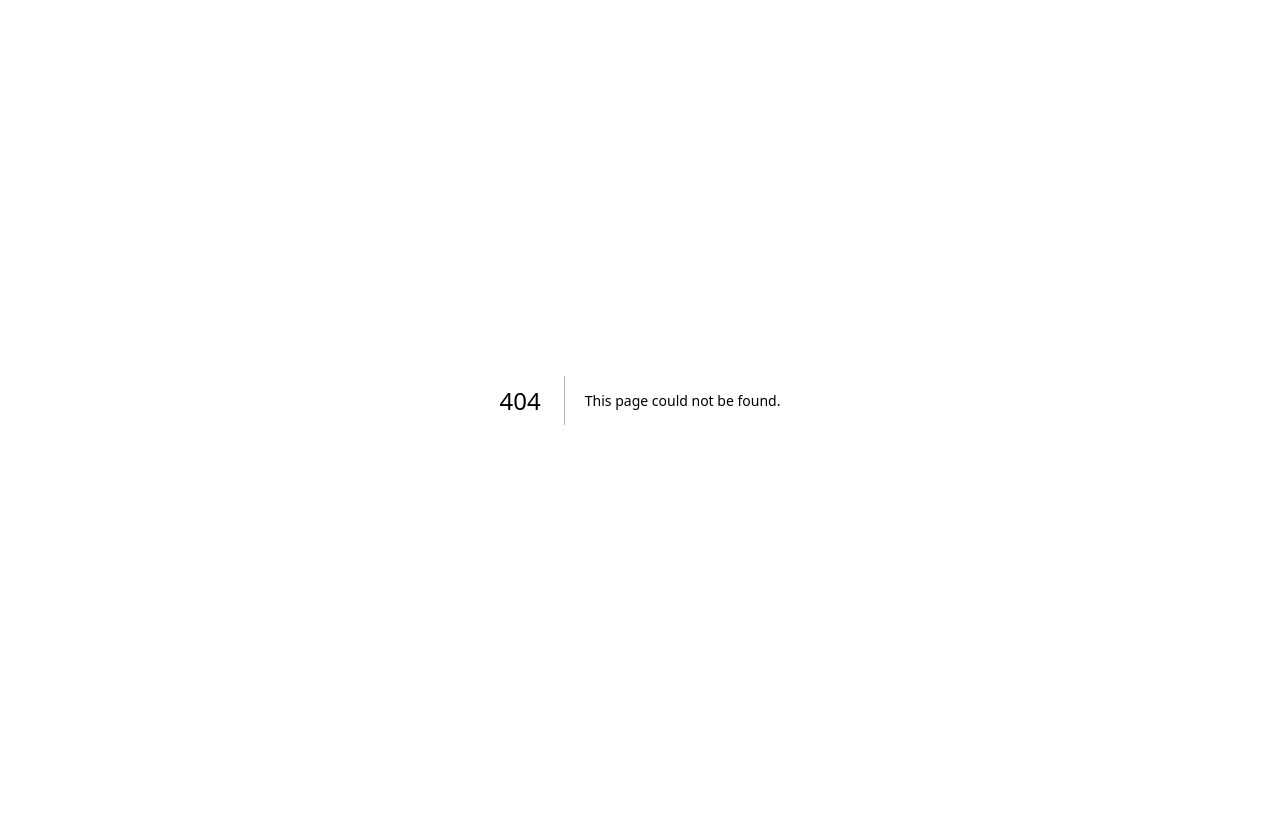
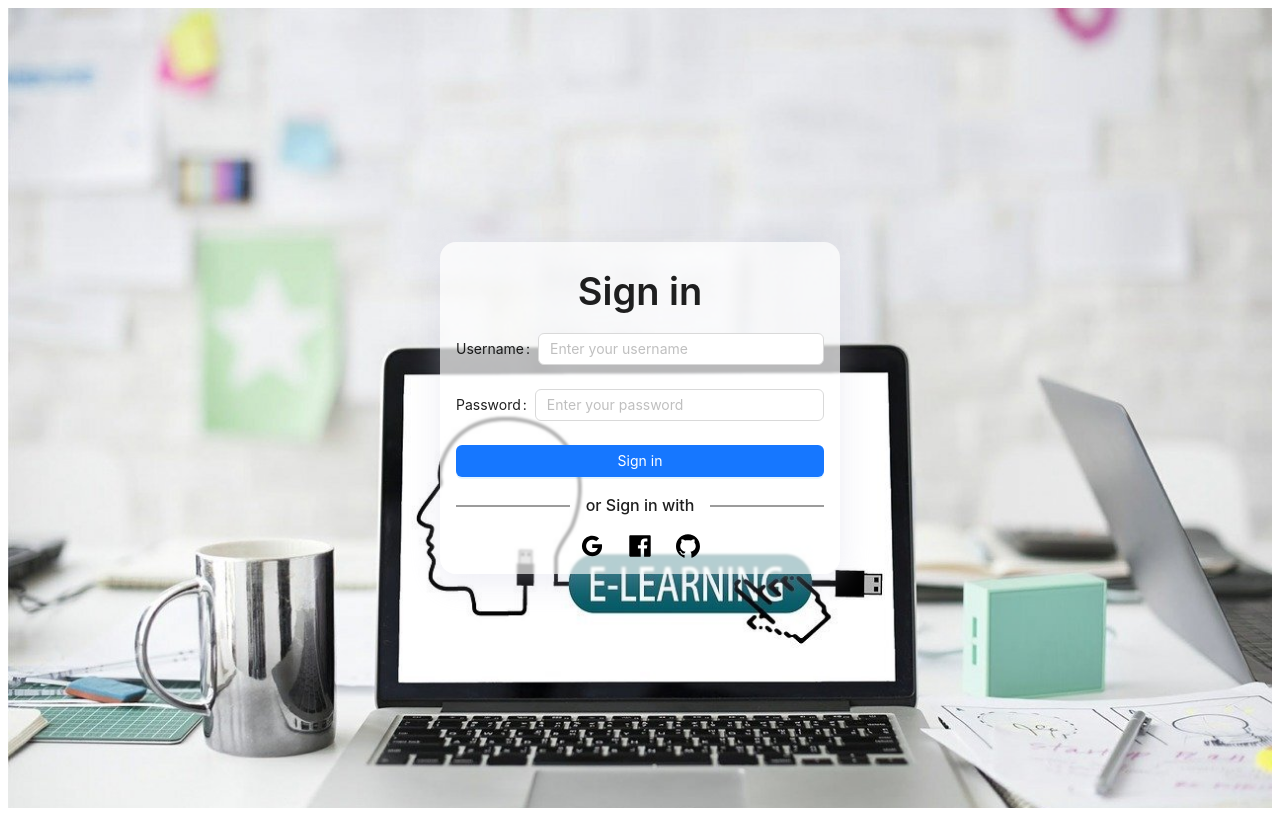
Before and after one commit to HauDNT/EduFlexHub, a Next.js app in the folder website/: page /login in a window 1280 px wide. Before the commit this address had no page. Built offline with nearby package versions, Linux system fonts and the light colour scheme.

Commit message:
Create: Design login page basic

```diff
--- a/website/src/app/globals.css
+++ b/website/src/app/globals.css
@@ -1,5 +1,5 @@
 :root {
-  --background: #ffffff;
+    --background: #000000;
     --foreground: #171717;
 }
 
@@ -8,6 +8,12 @@
         --background: #0a0a0a;
         --foreground: #ededed;
     }
+}
+
+* {
+    padding: 0;
+    margin: 0;
+    box-sizing: border-box;
 }
 
 html,
--- /dev/null
+++ b/website/src/app/login/login.module.scss
@@ -0,0 +1,41 @@
+/* styles/LoginForm.module.scss */
+.container {
+    display: flex;
+    justify-content: center;
+    align-items: center;
+    width: 100%;
+    height: 100vh;
+    background: url('../../assets/images/login_bg.jpg');
+    background-size: cover;
+    background-repeat: no-repeat;
+
+    .form {
+        background-color: rgb(255, 255, 255, 0.7);
+        box-shadow: 0px 8px 32px 0 rgba(199, 199, 226, 0.33);
+        backdrop-filter: blur(1px);
+        padding: 0px 16px 16px 16px;
+        border-radius: 16px;
+        min-width: 400px;
+
+        .formHeader {
+            text-align: center;
+        }
+
+        .formDivider {
+            border-color: #3a3a3a;
+        }
+
+        .socialLoginContainer {
+            display: flex;
+            justify-content: center;
+            gap: 24px;
+            color: black;
+            font-size: 24px;
+
+            .socialLoginIcon {
+                cursor: pointer;
+            }
+        }
+    }
+
+}
--- /dev/null
+++ b/website/src/app/login/page.tsx
@@ -0,0 +1,30 @@
+'use client'
+import React from 'react';
+import { Button, Divider, Form, Input, Typography } from 'antd';
+import styles from './login.module.scss';
+import { FacebookFilled, GithubFilled, GoogleOutlined } from '@ant-design/icons';
+
+const Login: React.FC = () => {
+    return (
+        <div className={styles.container}>
+            <Form className={styles.form}>
+                <Typography.Title className={styles.formHeader}>Sign in</Typography.Title>
+                <Form.Item label='Username' name={'username'}>
+                    <Input placeholder='Enter your username'/>
+                </Form.Item>
+                <Form.Item label='Password' name={'password'}>
+                    <Input placeholder='Enter your password' />
+                </Form.Item>
+                <Button type='primary' htmlType='submit' block>Sign in</Button>
+                <Divider className={styles.formDivider}>or Sign in with</Divider>
+                <div className={styles.socialLoginContainer}>
+                    <GoogleOutlined className={styles.socialLoginIcon} />
+                    <FacebookFilled className={styles.socialLoginIcon} />
+                    <GithubFilled className={styles.socialLoginIcon} />
+                </div>
+            </Form>
+        </div>
+    )
+}
+
+export default Login;
```
Also changed, not shown: website/package.json (+12 -7 lines), website/src/assets/images/login_bg.jpg (added), 1 other file (tests, documents, lock files or other folders). Lines whose indentation alone changed are shown as unchanged.
